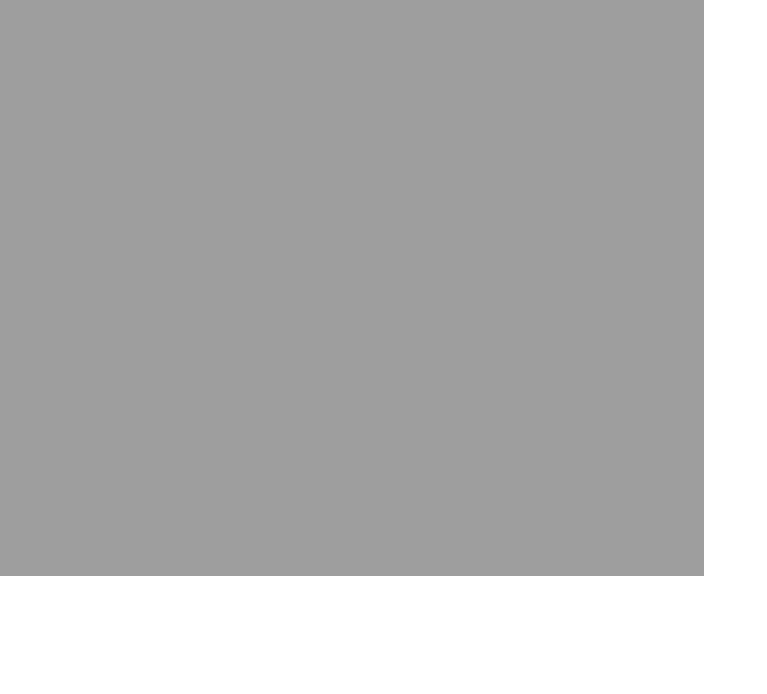
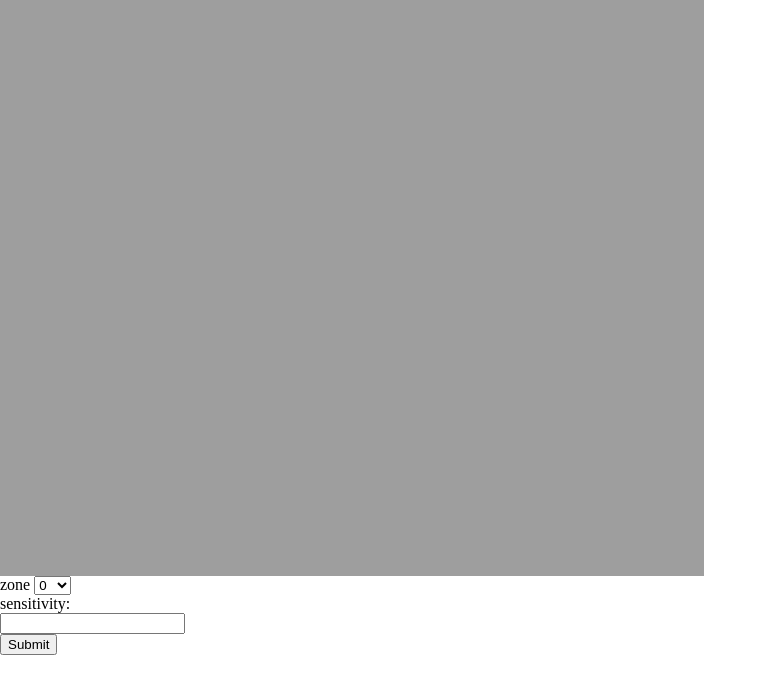
Before and after one commit to etamme/gs-cam-config, a plain HTML site: page index.html in a window 1280 px wide. Shown: the whole page, without its empty margins (0-767 px from the left). Drawn offline with Linux system fonts and the light colour scheme.

Commit message:
basic callbacks for post that just console log data and post urls

```diff
--- a/index.html
+++ b/index.html
@@ -11,7 +11,15 @@
     <canvas id="myCanvas" width="704" height="576"></canvas>
     <script>
       var x1,x2,y1,y2=null;
-
+      function postCamera() {
+        var leftup = ((x1<<16)|(y1&65535));
+        var rightdown = ((x2<<16)|(y2&65535));
+        var regionDefine = "http://192.168.1.15/goform/motiondetect?cmd=set&md.regn.index=0&md.regn.leftup="+leftup+"&md.regn.rightdown="+rightdown+"&md.regn.sensitivity=25";
+        var alertDefine = "http://192.168.1.XXX/goform/motiondetect?cmd=set&md.record.aftertime=10&md.record.pretime=20&md.record.uploadftp=1&md.sipphone.enable=1&md.alarmout.enable=0&md.uploadcenter.enable=0&md.snapshot.enable=1&md.regn.index=0"
+        console.log("posting to cameras http api");
+        console.log("leftup: "+leftup+" rightdown: "+rightdown);
+        console.log(regionDefine);
+      }
       function getMousePos(canvas, evt) {
         var rect = canvas.getBoundingClientRect();
         return {
@@ -41,6 +49,12 @@
 
       canvas.addEventListener('mousedown', function(evt) {
         var mousePos = getMousePos(canvas, evt);
+        if (x1 != null && y1 !=null && x2 !=null && y2 !=null){
+          x1=null;
+          y1=null;
+          x2=null;
+          y2=null;
+        }
         if (x1 == null && y1==null){
           x1=mousePos.x;
           y1=mousePos.y;
@@ -48,10 +62,6 @@
           x2=mousePos.x;
           y2=mousePos.y;
           drawRect(canvas, x1,y1,x2,y2);
-          x1=null;
-          y1=null;
-          x2=null;
-          y2=null;
         }
 
         var message = 'Mouse position: ' + mousePos.x + ',' + mousePos.y;
@@ -77,5 +87,29 @@
       imageObj.src = "http://i.imgur.com/6AMlEIo.png";
 
     </script>
+    <form id="motion" method="post" onsubmit="return postCamera()">
+    <div id="zone"><div id="zonelabel">zone
+    <select id="zone">
+     <option value="0">0</option>
+     <option value="1">1</option>
+     <option value="2">2</option>
+     <option value="3">3</option>
+     <option value="4">4</option>
+     <option value="5">5</option>
+     <option value="6">6</option>
+     <option value="7">7</option>
+     <option value="8">8</option>
+     <option value="9">9</option>
+     <option value="10">10</option>
+     <option value="11">11</option>
+     <option value="12">12</option>
+     <option value="13">13</option>
+     <option value="15">14</option>
+     <option value="15">15</option>
+   </select>
+   </div>sensitivity: <div id="sensitivity"><input id="sensitivity" type="text"></input></div>
+   <input type="submit" value="Submit">
+   </form>
+   </div>
   </body>
 </html>
```
